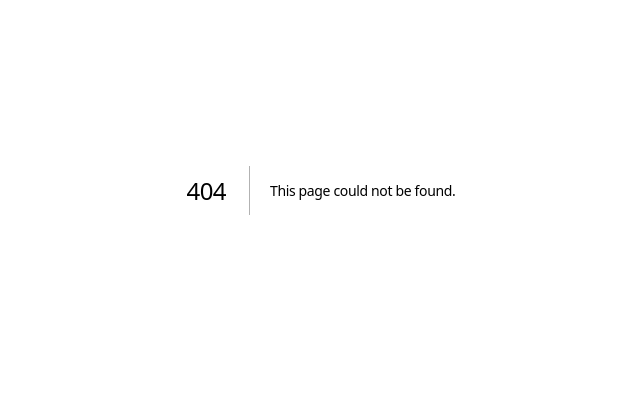
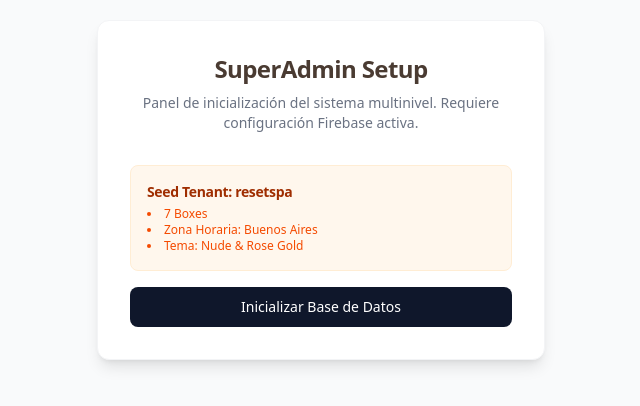
Before and after one commit to SUPERMITA777/resetsystem, a Next.js app: page /superadmin/setup in a window 1280 px wide. Before the commit this address had no page. Shown: the part 210-616 px from the top of the page, without its empty margins (319-959 px from the left). Built offline with nearby package versions, Linux system fonts and the light colour scheme; no server answers.

Commit message:
Firebase services and Public Salon page scaffolding

```diff
--- /dev/null
+++ b/src/app/salon/[slug]/page.tsx
@@ -0,0 +1,109 @@
+"use client";
+
+import React, { useEffect, useState } from "react";
+import { useParams } from "next/navigation";
+import { getTenant, TenantData } from "@/lib/services/tenantService";
+import { Button } from "@/components/ui/Button";
+import { Clock, MapPin, Instagram } from "lucide-react";
+
+export default function SalonPublicPage() {
+    const params = useParams();
+    const slug = params.slug as string;
+    const [tenant, setTenant] = useState<TenantData | null>(null);
+    const [loading, setLoading] = useState(true);
+
+    useEffect(() => {
+        async function loadTenant() {
+            if (!slug) return;
+            try {
+                const data = await getTenant(slug);
+                if (data) {
+                    setTenant(data);
+                    // Ensure theme is applied to body based on tenant configuration
+                    document.body.className = `theme-${data.tema_visual} font-sans antialiased text-[var(--foreground)] bg-[var(--background)] transition-colors duration-300`;
+                }
+            } catch (error) {
+                console.error("Error loading tenant", error);
+            } finally {
+                setLoading(false);
+            }
+        }
+        loadTenant();
+
+        // Cleanup theme on unmount
+        return () => { document.body.className = "font-sans antialiased"; }
+    }, [slug]);
+
+    if (loading) {
+        return (
+            <div className="min-h-screen flex items-center justify-center">
+                <div className="animate-spin w-8 h-8 border-4 border-[var(--primary)] border-t-transparent rounded-full"></div>
+            </div>
+        );
+    }
+
+    if (!tenant) {
+        return (
+            <div className="min-h-screen flex flex-col items-center justify-center text-center p-6">
+                <h1 className="text-2xl font-bold mb-2">Salón no encontrado</h1>
+                <p className="text-gray-500">Parece que el enlace no existe o el salón no está disponible.</p>
+            </div>
+        );
+    }
+
+    return (
+        <div className="min-h-screen flex flex-col">
+            {/* Header Cover */}
+            <header className="bg-[var(--secondary)] pt-16 pb-8 px-6 sm:px-12 rounded-b-3xl shadow-sm text-center">
+                <div className="w-24 h-24 bg-white rounded-full mx-auto mb-4 flex items-center justify-center font-heading font-bold text-2xl text-[var(--primary)] shadow-md">
+                    {tenant.nombre_salon.charAt(0)}
+                </div>
+                <h1 className="text-3xl font-heading font-bold text-[var(--foreground)] mt-2">{tenant.nombre_salon}</h1>
+                {tenant.datos_contacto?.descripcion && (
+                    <p className="text-[var(--foreground)]/80 mt-2 max-w-md mx-auto">{tenant.datos_contacto.descripcion}</p>
+                )}
+
+                <div className="flex flex-wrap justify-center gap-4 mt-6 text-sm text-[var(--foreground)]/70">
+                    {tenant.datos_contacto?.direccion && (
+                        <span className="flex items-center gap-1"><MapPin className="w-4 h-4" /> {tenant.datos_contacto.direccion}</span>
+                    )}
+                    {tenant.datos_contacto?.instagram && (
+                        <span className="flex items-center gap-1"><Instagram className="w-4 h-4" /> {tenant.datos_contacto.instagram}</span>
+                    )}
+                </div>
+            </header>
+
+            {/* Main Content: Services */}
+            <main className="flex-1 max-w-2xl w-full mx-auto p-6 flex flex-col gap-8 mt-4">
+                <section>
+                    <h2 className="text-xl font-bold mb-4 border-b border-[var(--secondary)] pb-2">Nuestros Servicios</h2>
+
+                    <div className="grid gap-4">
+                        {/* Mocked Service Card */}
+                        <div className="bg-white p-4 rounded-xl shadow-sm border border-[var(--secondary)] flex justify-between items-center transition-all hover:shadow-md cursor-pointer hover:border-[var(--primary)]">
+                            <div>
+                                <h3 className="font-semibold">Depilación Láser Rostro</h3>
+                                <div className="flex items-center gap-3 text-sm text-gray-500 mt-1">
+                                    <span className="flex items-center gap-1"><Clock className="w-3 h-3" /> 30 min</span>
+                                    <span className="text-[var(--primary)] font-medium">$5.500</span>
+                                </div>
+                            </div>
+                            <Button variant="outline" size="sm">Seleccionar</Button>
+                        </div>
+
+                        <div className="bg-white p-4 rounded-xl shadow-sm border border-[var(--secondary)] flex justify-between items-center transition-all hover:shadow-md cursor-pointer hover:border-[var(--primary)]">
+                            <div>
+                                <h3 className="font-semibold">Masaje Relajante</h3>
+                                <div className="flex items-center gap-3 text-sm text-gray-500 mt-1">
+                                    <span className="flex items-center gap-1"><Clock className="w-3 h-3" /> 60 min</span>
+                                    <span className="text-[var(--primary)] font-medium">$12.000</span>
+                                </div>
+                            </div>
+                            <Button variant="outline" size="sm">Seleccionar</Button>
+                        </div>
+                    </div>
+                </section>
+            </main>
+        </div>
+    );
+}
--- /dev/null
+++ b/src/app/superadmin/setup/page.tsx
@@ -0,0 +1,62 @@
+"use client";
+
+import React, { useState } from "react";
+import { Button } from "@/components/ui/Button";
+import { createOrUpdateTenant } from "@/lib/services/tenantService";
+import { toast, Toaster } from "react-hot-toast";
+
+export default function SuperAdminSetupPage() {
+    const [loading, setLoading] = useState(false);
+
+    const handleSeedResetSpa = async () => {
+        try {
+            setLoading(true);
+            await createOrUpdateTenant("resetspa", {
+                slug: "resetspa",
+                nombre_salon: "RESET SPA",
+                huso_horario_global: "America/Argentina/Buenos_Aires",
+                config_boxes: 7,
+                tema_visual: "nude",
+                datos_contacto: {
+                    direccion: "Buenos Aires, Argentina",
+                    descripcion: "Centro de Estética Premium",
+                }
+            });
+            toast.success("Tenant 'resetspa' configurado correctamente.");
+        } catch (error) {
+            console.error(error);
+            toast.error("Error al configurar tenant. Revisa la consola.");
+        } finally {
+            setLoading(false);
+        }
+    };
+
+    return (
+        <div className="flex flex-col items-center justify-center min-h-screen bg-gray-50 p-6">
+            <Toaster />
+            <div className="bg-white p-8 rounded-xl shadow-lg border border-gray-100 max-w-md w-full text-center">
+                <h1 className="text-2xl font-bold mb-2">SuperAdmin Setup</h1>
+                <p className="text-gray-500 mb-8 text-sm">Panel de inicialización del sistema multinivel. Requiere configuración Firebase activa.</p>
+
+                <div className="flex flex-col gap-4">
+                    <div className="p-4 bg-orange-50 rounded-lg border border-orange-100 text-left">
+                        <h3 className="font-semibold text-orange-800 text-sm mb-1">Seed Tenant: resetspa</h3>
+                        <ul className="text-xs text-orange-600 list-disc list-inside">
+                            <li>7 Boxes</li>
+                            <li>Zona Horaria: Buenos Aires</li>
+                            <li>Tema: Nude & Rose Gold</li>
+                        </ul>
+                    </div>
+
+                    <Button
+                        onClick={handleSeedResetSpa}
+                        disabled={loading}
+                        className="w-full bg-slate-900 text-white hover:bg-slate-800"
+                    >
+                        {loading ? "Configurando..." : "Inicializar Base de Datos"}
+                    </Button>
+                </div>
+            </div>
+        </div>
+    );
+}
--- /dev/null
+++ b/src/lib/services/tenantService.ts
@@ -0,0 +1,34 @@
+import { db } from "../firebase";
+import { collection, doc, setDoc, getDoc, getDocs } from "firebase/firestore";
+
+export interface TenantData {
+    slug: string;
+    nombre_salon: string;
+    huso_horario_global: string;
+    config_boxes: number;
+    tema_visual: "nude" | "lavender" | "sage";
+    datos_contacto?: {
+        direccion?: string;
+        descripcion?: string;
+        telefono?: string;
+        instagram?: string;
+    };
+}
+
+const COLLECTION_NAME = "tenants";
+
+export async function createOrUpdateTenant(slug: string, data: Partial<TenantData>) {
+    const tenantRef = doc(db, COLLECTION_NAME, slug);
+    await setDoc(tenantRef, data, { merge: true });
+}
+
+export async function getTenant(slug: string): Promise<TenantData | null> {
+    const tenantRef = doc(db, COLLECTION_NAME, slug);
+    const docSnap = await getDoc(tenantRef);
+
+    if (docSnap.exists()) {
+        return docSnap.data() as TenantData;
+    }
+
+    return null;
+}
```
